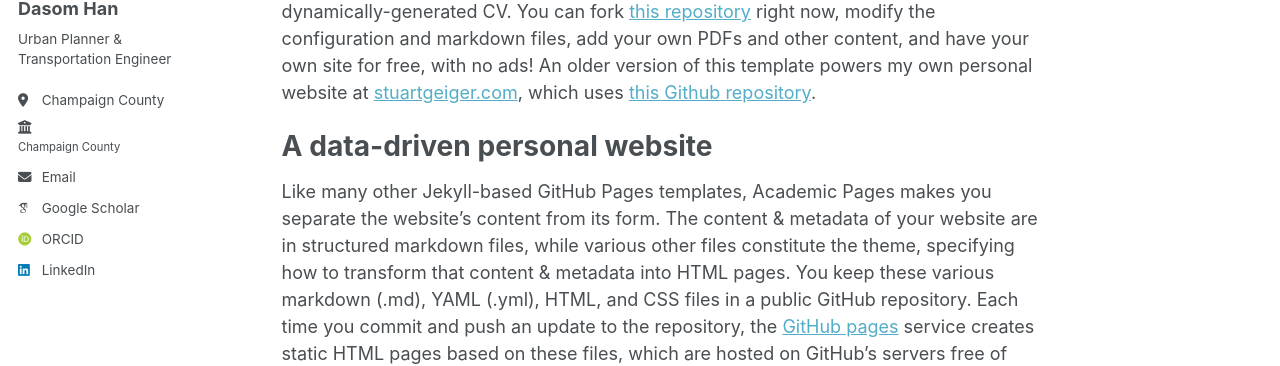
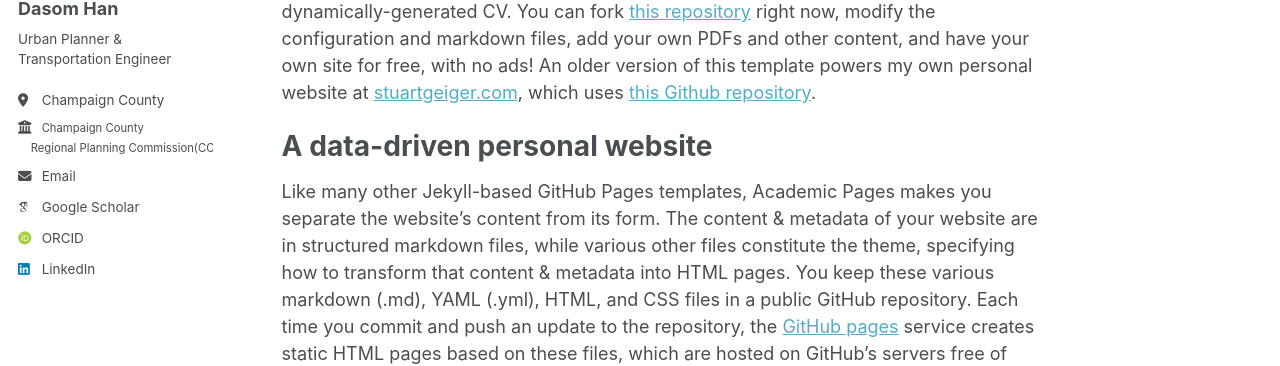
Before and after one commit to dasomh/dasomh.github.io, a Jekyll site: the page built from _pages/about.md, in a window 1280 px wide. Shown: the part 340-706 px from the top of the page. Built offline with Jekyll 4.4.1, drawn with Linux system fonts in a browser that asks for light colours; some web fonts are replaced.

Commit message:
Update _config.yml

```diff
--- a/_config.yml
+++ b/_config.yml
@@ -26,7 +26,7 @@ author:
   pronouns         : # URL
   bio              : "Urban Planner & Transportation Engineer"
   location         : "Champaign County"
-  employer         : "<span style='font-size: smaller;'><a href='https://www.ccrpc.org/' target='_blank' style='text-decoration: none; color: inherit;'>Champaign County"
+  employer         : "<span style='font-size: smaller;'>Champaign County <br>&nbsp;&nbsp;&nbsp;&nbsp;Regional Planning Commission(CCRPC)"
   uri              : # URL
   email            : "<span style='text-decoration: none;'>dsh12177@gmail.com</span>"
 
```
